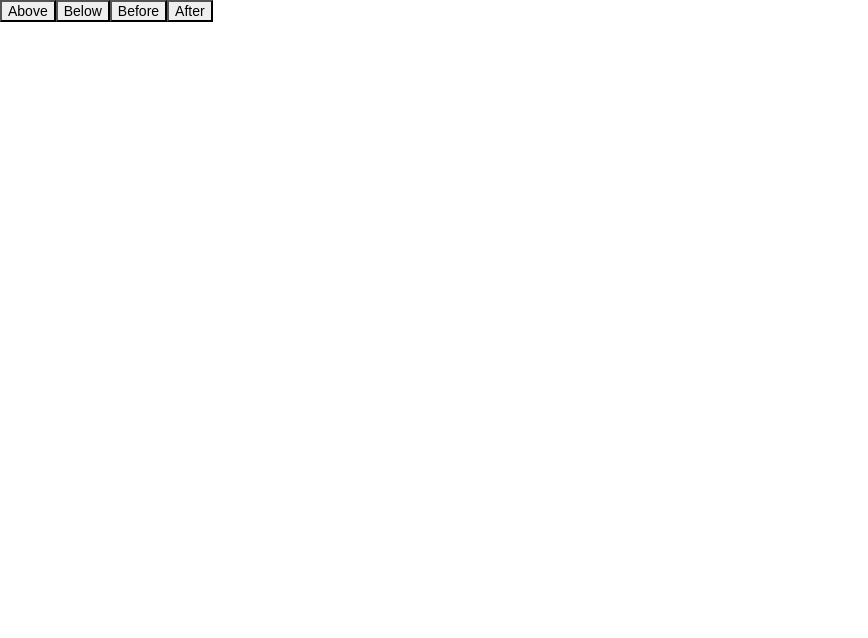
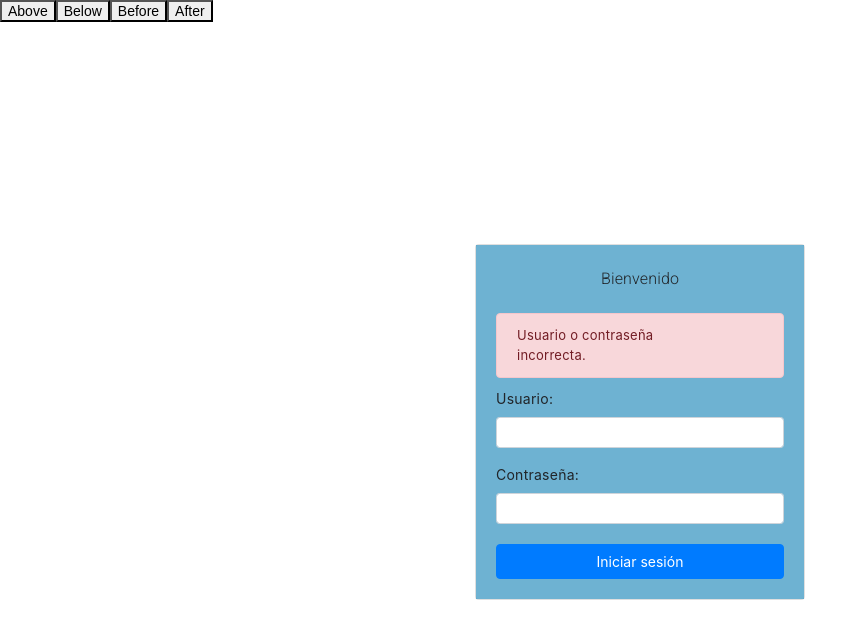
Before and after one commit to estnov/AngularCENTROSUR, an Angular app in the folder proyectoCentroSur/: page /error in a window 1280 px wide. Before the commit this address led to /. Shown: the top 638 px of the page, without its empty margins (0-868 px from the left). Built offline with nearby package versions, Linux system fonts and the light colour scheme.

Commit message:
Auth with login

```diff
--- a/proyectoCentroSur/src/app/Components/b-ordenes/b-ordenes.component.ts
+++ b/proyectoCentroSur/src/app/Components/b-ordenes/b-ordenes.component.ts
@@ -1,4 +1,5 @@
 import { Component } from '@angular/core';
+import { Router } from '@angular/router';
 
 const array: any[]=[]
 
@@ -14,4 +15,11 @@ export class BOrdenesComponent {
                                 , 'Distrito', 'Calle y No.', 'Ver', 'Modificar'];
   dataSource:any = array;
 
+  constructor(private router: Router){
+    console.log(localStorage.getItem('nombre'))
+    if(localStorage.getItem('nombre')==null){
+      this.router.navigate(['/', 'error-conn'])
+    }
+  }
+
 }
--- a/proyectoCentroSur/src/app/Components/login/login.component.html
+++ b/proyectoCentroSur/src/app/Components/login/login.component.html
@@ -5,9 +5,8 @@
 		<div class="card-text">
 		<h3 class="card-title text-center">Bienvenido</h3>
 
-    <div class="alert alert-danger alert-dismissible fade show" role="alert" *ngIf="errorUsuario">Usuario no encontrado.</div>
-    <div class="alert alert-danger alert-dismissible fade show" role="alert" *ngIf="errorPassword">Contraseña incorrecta.</div>
-    <div class="alert alert-danger alert-dismissible fade show" role="alert" *ngIf="errorConexion">Error de conexión</div>
+    <div class="alert alert-danger alert-dismissible fade show" role="alert" *ngIf="errorPassword">Usuario o contraseña incorrecta.</div>
+    <div class="alert alert-danger alert-dismissible fade show" role="alert" *ngIf="errorConexion">No ha iniciado sesión</div>
 			<form>
 				<!-- to error: add class "has-danger" -->
 				<div class="form-group">
--- a/proyectoCentroSur/src/app/Components/login/login.component.ts
+++ b/proyectoCentroSur/src/app/Components/login/login.component.ts
@@ -1,7 +1,8 @@
 import { HttpClient, HttpHeaders, HttpResponse } from '@angular/common/http';
-import { Component } from '@angular/core';
+import { Component, Input, Inject } from '@angular/core';
 import { Router } from '@angular/router';
 import { AuthService } from 'src/app/services/auth.service';
+import { DOCUMENT } from '@angular/common';
 
 @Component({
   selector: 'app-login',
@@ -10,7 +11,6 @@ import { AuthService } from 'src/app/services/auth.service';
 })
 export class LoginComponent {
 
-  errorUsuario: boolean = false;
   errorPassword: boolean = false;
   errorConexion: boolean = false;
   usuario: string = "";
@@ -18,10 +18,20 @@ export class LoginComponent {
   username: string = "";
   password: string = "";
 
-  constructor(public auth: AuthService, private http: HttpClient, private router: Router) { }
+  constructor(public auth: AuthService, private http: HttpClient, private router: Router,@Inject(DOCUMENT) private document: Document) {
+
+    const parts = this.document.location.href.split('/');
+    if(parts[parts.length - 1]=='error'){
+      this.errorPassword=true;
+    } else if(parts[parts.length - 1]=='error-conn'){
+      this.errorConexion=true;
+    }
+   }
 
   ngOnInit() {
+    localStorage.clear()
 
+    console.log(localStorage.getItem('nombre'))
   }
 
   async login() {
--- a/proyectoCentroSur/src/app/app-routing.module.ts
+++ b/proyectoCentroSur/src/app/app-routing.module.ts
@@ -5,6 +5,8 @@ import { BOrdenesComponent } from './Components/b-ordenes/b-ordenes.component';
 
 const routes: Routes = [
   { path: '', component: LoginComponent },
+  { path: 'error', component: LoginComponent },
+  { path: 'error-conn', component: LoginComponent },
   { path: 'ordenes', component: BOrdenesComponent },
 ];
 
--- a/proyectoCentroSur/src/app/services/auth.service.ts
+++ b/proyectoCentroSur/src/app/services/auth.service.ts
@@ -10,6 +10,7 @@ import { catchError, map } from 'rxjs';
 })
 export class AuthService {
 
+  errorPassword: boolean = false;
 
   constructor(private http: HttpClient, private router: Router) {
 
@@ -50,11 +51,12 @@ export class AuthService {
       console.log(tipo);
 
       if(nombre!=''){
-        this.router.navigate(['/', 'ordenes'])
+        this.router.navigate(['/', 'ordenes']);
+        localStorage.setItem('nombre','');
       } else {
-        alert("Usuario y/o contraseña incorrectos");
+        this.errorPassword = true;
+        this.router.navigate(['/', 'error'])
       }
-
     });
   }
 
```
